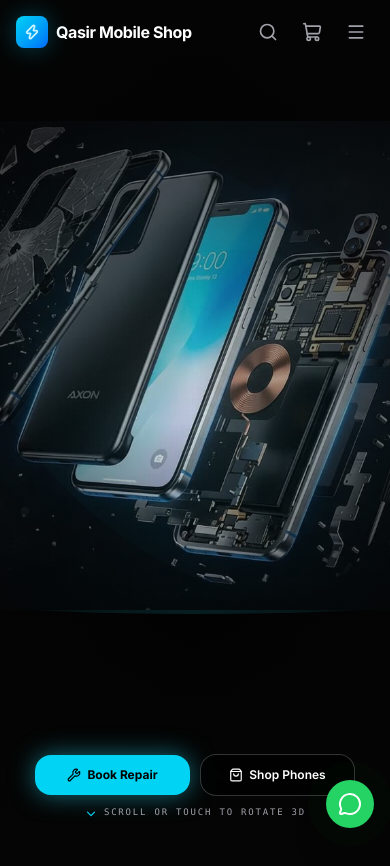
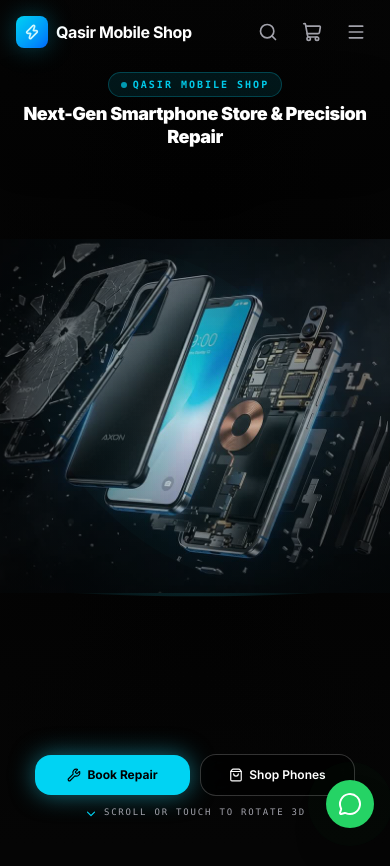
Before and after one commit to zubairanwar499-bi/Mobile_shop, a Next.js app: page / in a window 390 px wide. Shown: the top 866 px of the page. Built offline with nearby package versions, Linux system fonts and the light colour scheme.

Commit message:
fix(mobile): fit phone cleanly without side/bottom crop and fill top empty void with hero typography

```diff
--- a/components/PhoneScrollExperience.tsx
+++ b/components/PhoneScrollExperience.tsx
@@ -185,9 +185,10 @@
       let scale: number;
       let centerY: number;
       if (isPortrait) {
-        // Mobile portrait: scale to fill viewport heroically, centered perfectly
-        scale = Math.max((cw * 1.30) / iw, (ch * 0.58) / ih);
-        centerY = ch * 0.44 + parallaxY;
+        // Mobile portrait: scale active phone subject (~760px) to occupy 96% of mobile width!
+        // and vertically fit within ~46% of height without any cropping
+        scale = Math.min((cw * 0.96) / 760, (ch * 0.46) / ih);
+        centerY = ch * 0.50 + parallaxY;
       } else {
         // Desktop landscape:
         scale = Math.min((cw * 0.94) / iw, (ch * 0.80) / ih);
@@ -560,6 +561,24 @@
         )}
 
 
+        {/* Initial Hero Header Overlay (Top Center - fills the top space with Apple-level typography) */}
+        <motion.div
+          className="absolute inset-x-0 top-18 sm:top-24 z-20 flex flex-col items-center justify-center px-4 text-center pointer-events-none"
+          animate={{
+            opacity: activeStoryIdx === 0 ? 1 : 0,
+            y: activeStoryIdx === 0 ? 0 : -20,
+          }}
+          transition={{ duration: 0.4 }}
+        >
+          <div className="inline-flex items-center gap-1.5 px-3 py-1 rounded-full bg-cyan-400/10 border border-cyan-400/25 text-[10px] sm:text-xs font-mono uppercase tracking-[0.2em] text-cyan-400 font-bold mb-1.5">
+            <span className="w-1.5 h-1.5 rounded-full bg-cyan-400 animate-pulse" />
+            <span>QASIR MOBILE SHOP</span>
+          </div>
+          <h1 className="text-lg sm:text-3xl md:text-5xl font-black text-white tracking-tight leading-tight max-w-xl drop-shadow-[0_10px_30px_rgba(0,0,0,0.9)]">
+            Next-Gen Smartphone Store &amp; Precision Repair
+          </h1>
+        </motion.div>
+
         {/* Interactive Cursor / Touch Motion Indicator (Top Right) */}
         <div className="absolute top-20 sm:top-24 right-4 sm:right-8 hidden md:flex items-center gap-2 text-[10px] font-mono tracking-widest text-[#A1A1AA] uppercase z-20 pointer-events-none bg-black/40 px-3 py-1 rounded-full border border-white/8 backdrop-blur-sm">
           <span className="w-1 h-1 rounded-full bg-cyan-400" />
```
